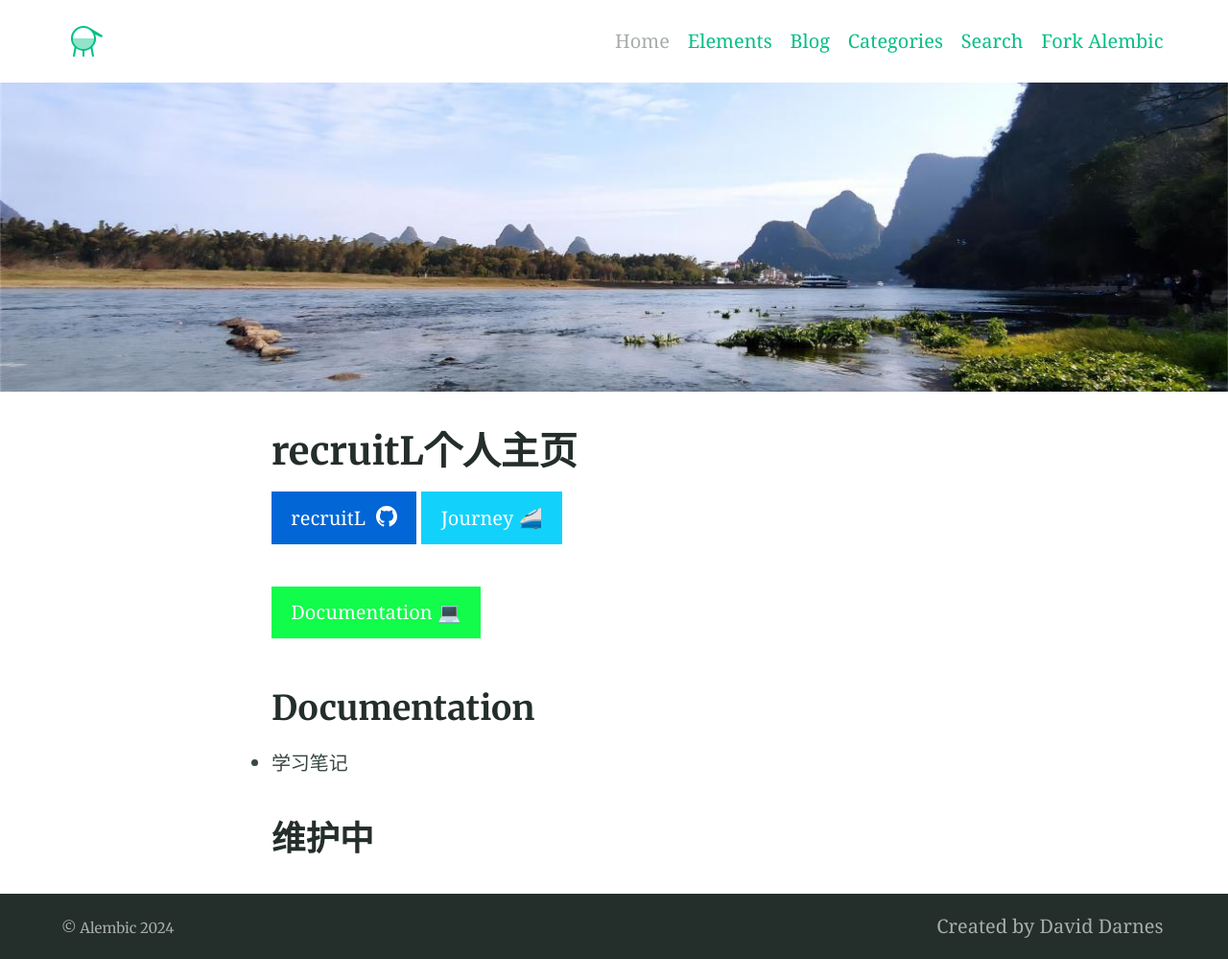
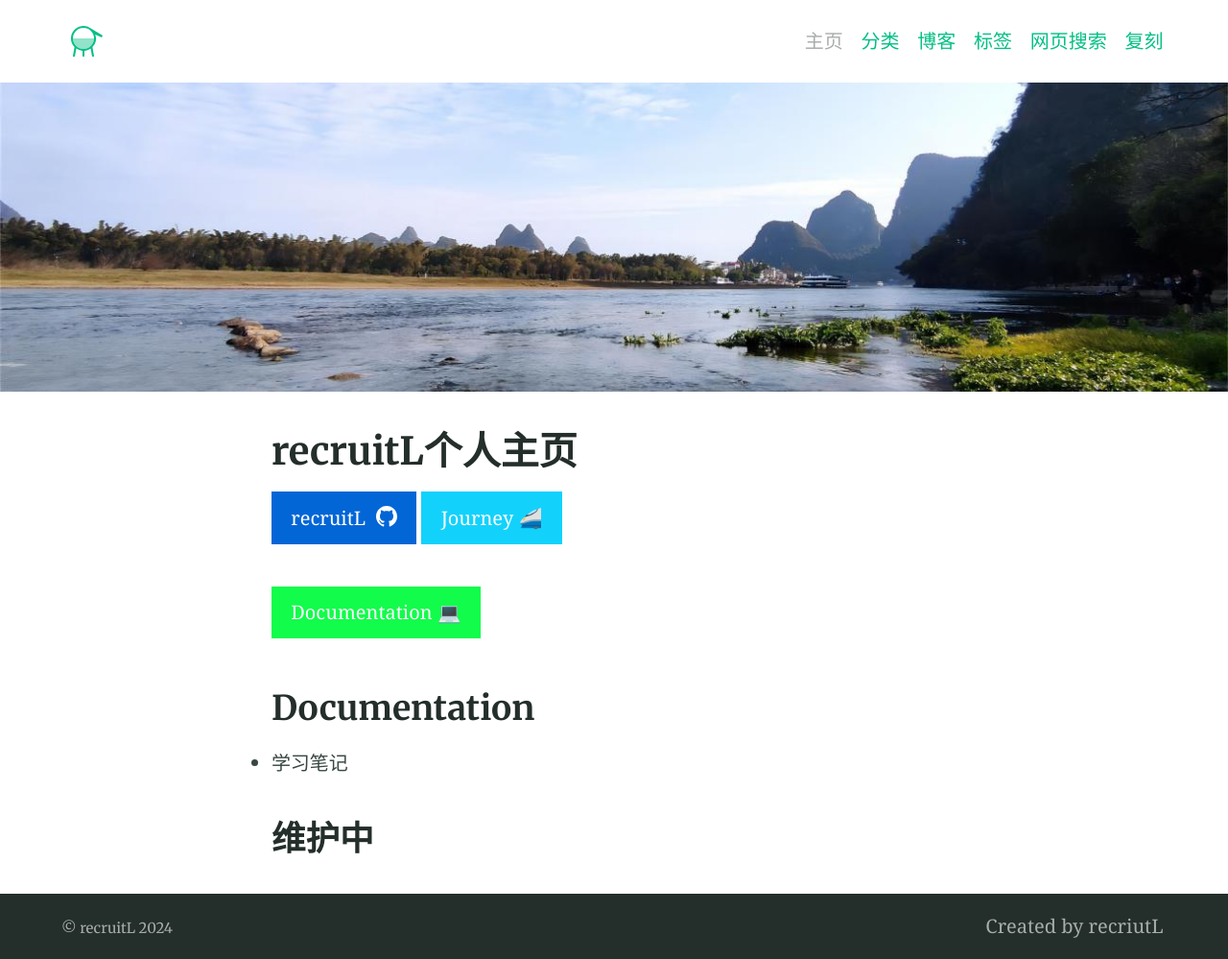
Before and after one commit to recruitL/recruitL.github.io, a Jekyll site: the page built from index.md, in a window 1280 px wide. Shown: the whole page at 96% size. Built offline with Jekyll 4.4.1, drawn with Linux system fonts in a browser that asks for light colours.

Commit message:
Update _config.yml

```diff
--- a/_config.yml
+++ b/_config.yml
@@ -22,7 +22,7 @@ exclude:
 - alembic-jekyll-theme.gemspec
 - .jekyll-cache
 
-# 2. Installed Gems
+# 2. Installed Gems # 插件依赖
 plugins:
 - jekyll-sitemap
 - jekyll-mentions
@@ -39,15 +39,15 @@ paginate: 2 # jekyll-paginate > items per page
 paginate_path: blog/page:num # jekyll-paginate > blog page
 jekyll-mentions: https://twitter.com # jekyll-mentions > service used when @replying
 twitter:
-  username: DavidDarnes # jekyll-seo-tag > Owners twitter username
-author: DavidDarnes # jekyll-seo-tag > default author
+  username: recruitL # jekyll-seo-tag > Owners twitter username
+author: recruitL # jekyll-seo-tag > default author
 social: # jekyll-seo-tag > social overrides
   name: David Darnes # jekyll-seo-tag > real name
   links:  # jekyll-seo-tag > social aliases (sameAs)
     - https://twitter.com/DavidDarnes
     - https://www.facebook.com/daviddarnes
     - https://www.linkedin.com/in/daviddarnes
-    - https://github.com/daviddarnes
+    - https://github.com/recruitL
 # markdown: CommonMark # Markdown parse settings, CommonMark performs slightly better an others in build time
 # commonmark:
   # options: ["SMART", "FOOTNOTES"]
@@ -56,9 +56,9 @@ social: # jekyll-seo-tag > social overrides
 # 4. Jekyll settings
 sass:
   style: compressed # Style compression
-permalink: pretty  # Permalink style (/YYYY/MM/DD/page-name/)
+permalink: /2024/07/05/个人网站搭建/  # Permalink style (/YYYY/MM/DD/page-name/) # 永久链接样式
 excerpt_separator: <!-- more --> # Marks end of excerpt in posts
-timezone: Europe/London # Timezone for blog posts and alike
+timezone: Asia/China # Timezone for blog posts and alike
 
 # 5. Collections
 collections:
@@ -68,7 +68,7 @@ collections:
     description: "My thoughts and ideas" # The post list page content
     feature_text: |
       Welcome to the blog
-    feature_image: "https://picsum.photos/2560/600?image=866"
+    feature_image: "https://raw.githubusercontent.com/recruitL/recruitL.github.io/main/document/picture/3a3101dd7047ff7f.jpg"
 
 # 6. Jekyll collections settings
 defaults:
@@ -92,14 +92,14 @@ defaults:
 
 # 7. Site settings
 encoding: utf-8 # Make sure the encoding is right
-lang: en-GB # Set the site language
-title: "Alembic" # Site name or title, also used in jekyll-seo-tag
+lang: zh-CN # Set the site language
+title: "recruitL" # Site name or title, also used in jekyll-seo-tag
 logo: "/assets/logos/logo.svg" # Site logo, also used in jekyll-seo-tag
-description: "Alembic is a starting point for Jekyll projects. Rather than starting from scratch, this boilerplate is designed to get the ball rolling immediately" # Site description and default description, also used in jekyll-seo-tag
-url: "https://alembic.darn.es" # Site url, also used in jekyll-seo-tag
+description: "Personal website and blog by ecruitL" # Site description and default description, also used in jekyll-seo-tag
+url: "https://recruitL.github.io" # Site url, also used in jekyll-seo-tag
 baseurl: ""
-repo: "https://github.com/daviddarnes/alembic"
-email: "me@daviddarnes.com"
+repo: "https://github.com/recruitL"
+email: "yuanlong2024@gmail.com"
 # disqus: "alembic-1" # Blog post comments, uncomment the option and set the site ID from your Disqus account
 # date_format: "%-d %B %Y" # Blog post date formatting using placeholder formatting
 # google_analytics: ""
@@ -121,22 +121,22 @@ favicons: # Favicons are also used in the manifest file. Syntax is 'size: path'
 
 # 9. Site navigation
 navigation_header:
-- title: Home
+- title: 主页
   url: /
-- title: Elements
+- title: 分类
   url: /elements/
-- title: Blog
+- title: 博客
   url: /blog/
-- title: Categories
+- title: 标签
   url: /categories/
-- title: Search
+- title: 网页搜索
   url: /search/
-- title: Fork Alembic
-  url: https://github.com/daviddarnes/alembic
+- title: 复刻
+  url: https://github.com/recruitL/recruitL.githuio
 
 navigation_footer:
-- title: Created by David Darnes
-  url: https://darn.es
+- title: Created by recriutL
+  url:
 
 social_links: # Appears in sidebar. Set the urls then uncomment and comment out as desired
   Twitter: https://twitter.com/DavidDarnes
```
